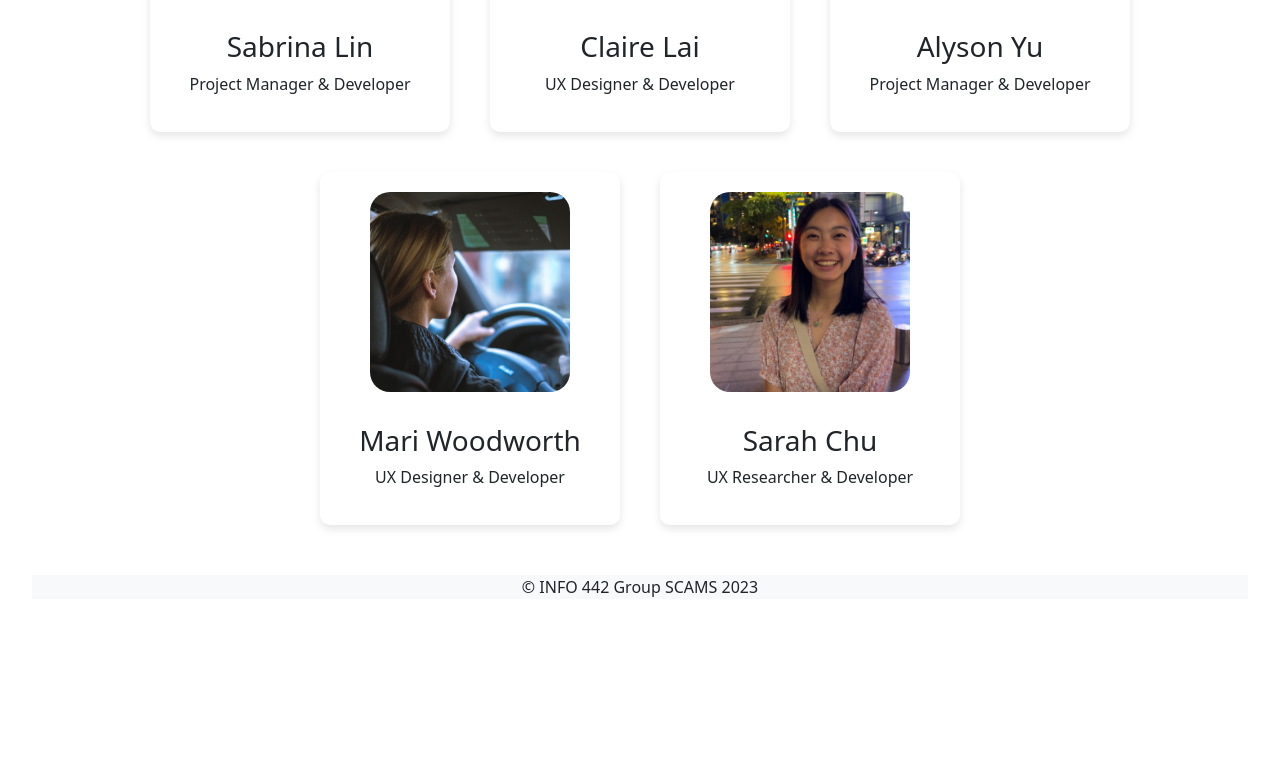
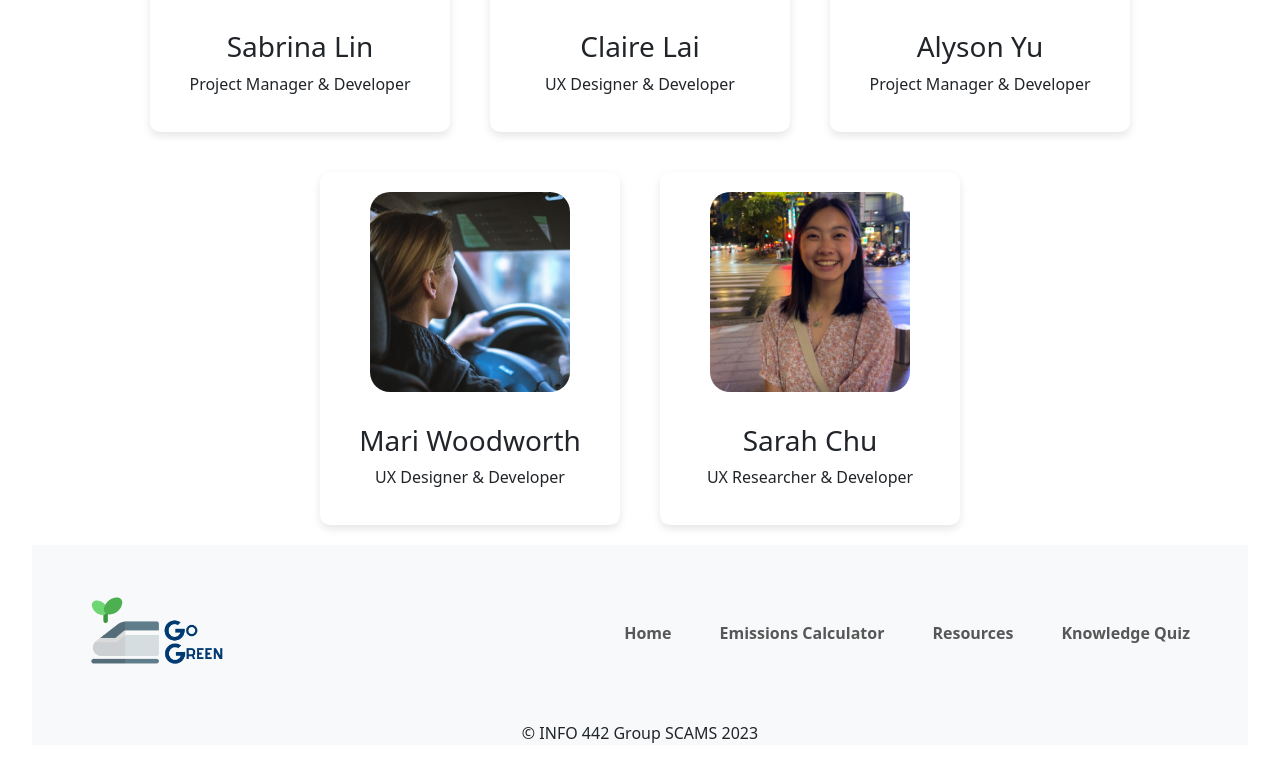
Before and after one commit to UW-INFO442-AU23/Team-SCAMS, a React (Create React App) app: page /home in a window 1280 px wide. Shown: the part 2411-3172 px from the top of the page. Before the commit the page ends 3026 px from the top, so only its background shows below. Built offline with nearby package versions, Linux system fonts and the light colour scheme.

Commit message:
added bottom nav to footer

```diff
--- a/src/App.js
+++ b/src/App.js
@@ -6,6 +6,8 @@ import Calculator from './components/Calculator.js';
 import ResourcePage from './components/ResourcePage.js';
 import QuizData from './data/Quiz.json'
 import { BrowserRouter as Router, Route, Routes, Navigate } from "react-router-dom";
+import { Link } from 'react-router-dom';
+
 
 export default function App(props) {
   return (
@@ -25,8 +27,9 @@ export default function App(props) {
 
 function Footer() {
   return (
-    <footer className="bg-light my-0 py-0">
-      <div className="footer contact-info text-center">
+    <footer className="bg-light my-0 py-0 footer">
+      <NavbarComponent/>
+      <div className="text-center">
         <p>&copy; INFO 442 Group SCAMS 2023</p>
       </div>
     </footer>
--- a/src/index.css
+++ b/src/index.css
@@ -261,5 +261,6 @@ img {
 
 /* FOOTER STYLING */
 .footer {
+    padding-top: 30px;
     margin-top: 30px;
 }
```
